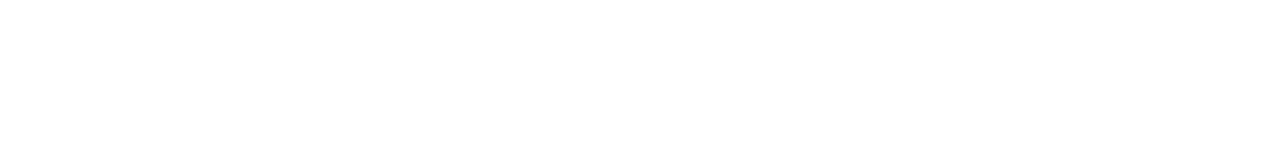
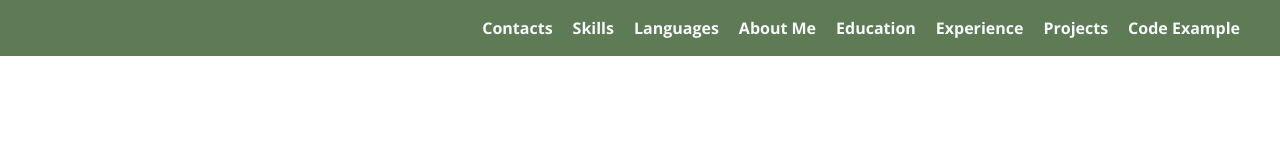
Before and after one commit to sbaumgertner/rsschool-cv, a website: page index.html in a window 1280 px wide. Drawn offline with nearby package versions, Linux system fonts and the light colour scheme.

```diff
--- a/index.html
+++ b/index.html
@@ -12,4 +12,20 @@
 	</head>
 	<body>
 	</body>
+		<header class="header">
+			<div class="wrapper header__wrapper">
+				<nav class="header__navigation">
+					<ul class="navigation">
+						<li class="navigation__item"><a href="#contacts" class="navigation__link">Contacts</a></li>
+						<li class="navigation__item"><a href="#skills" class="navigation__link">Skills</a></li>
+						<li class="navigation__item"><a href="#languages" class="navigation__link">Languages</a></li>
+						<li class="navigation__item"><a href="#about-me" class="navigation__link">About Me</a></li>
+						<li class="navigation__item"><a href="#education" class="navigation__link">Education</a></li>
+						<li class="navigation__item"><a href="#experience" class="navigation__link">Experience</a></li>
+						<li class="navigation__item"><a href="#projects" class="navigation__link">Projects</a></li>
+						<li class="navigation__item"><a href="#code" class="navigation__link">Code Example</a></li>
+					</ul>
+				</nav>
+			</div>
+		</header>
 </html>
```
